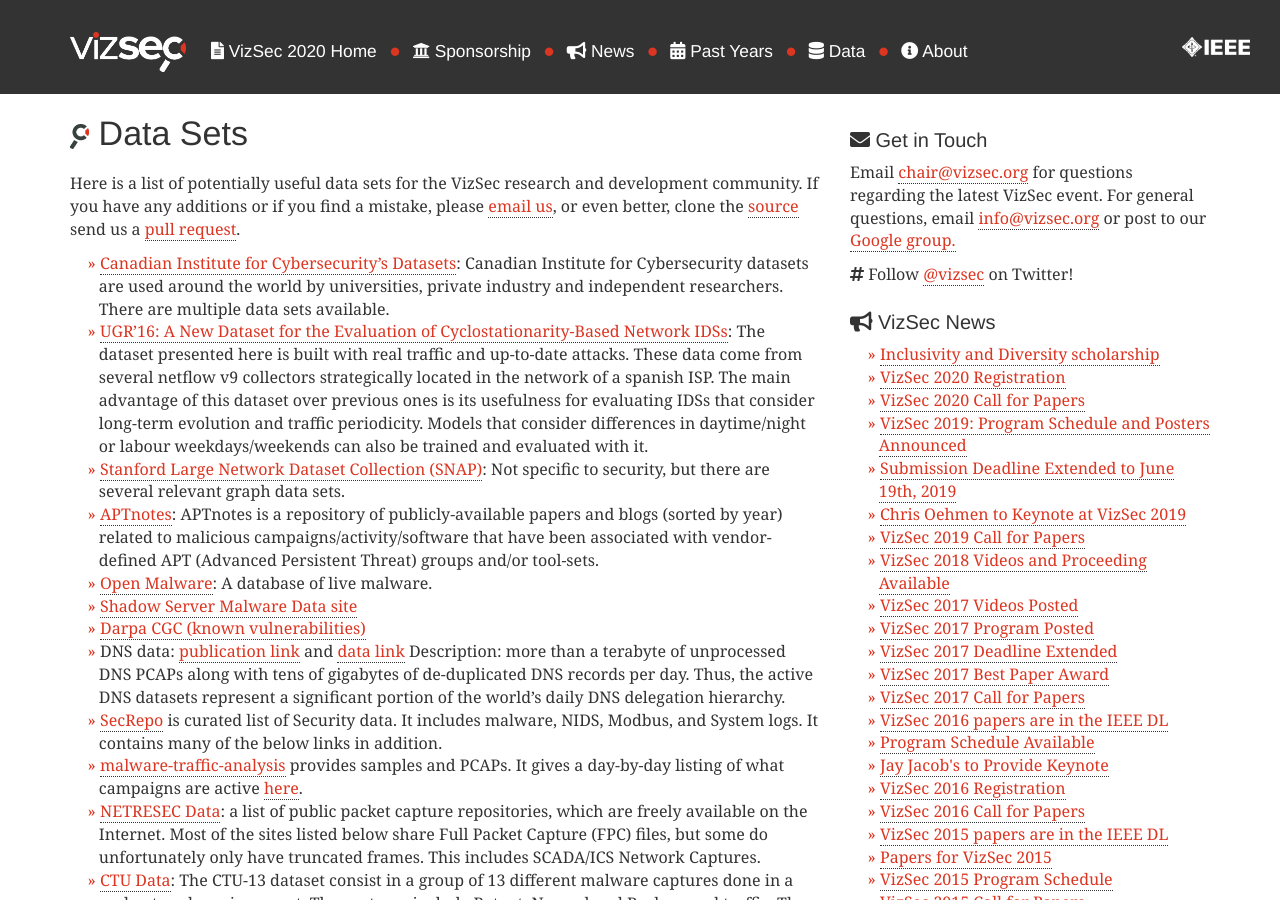
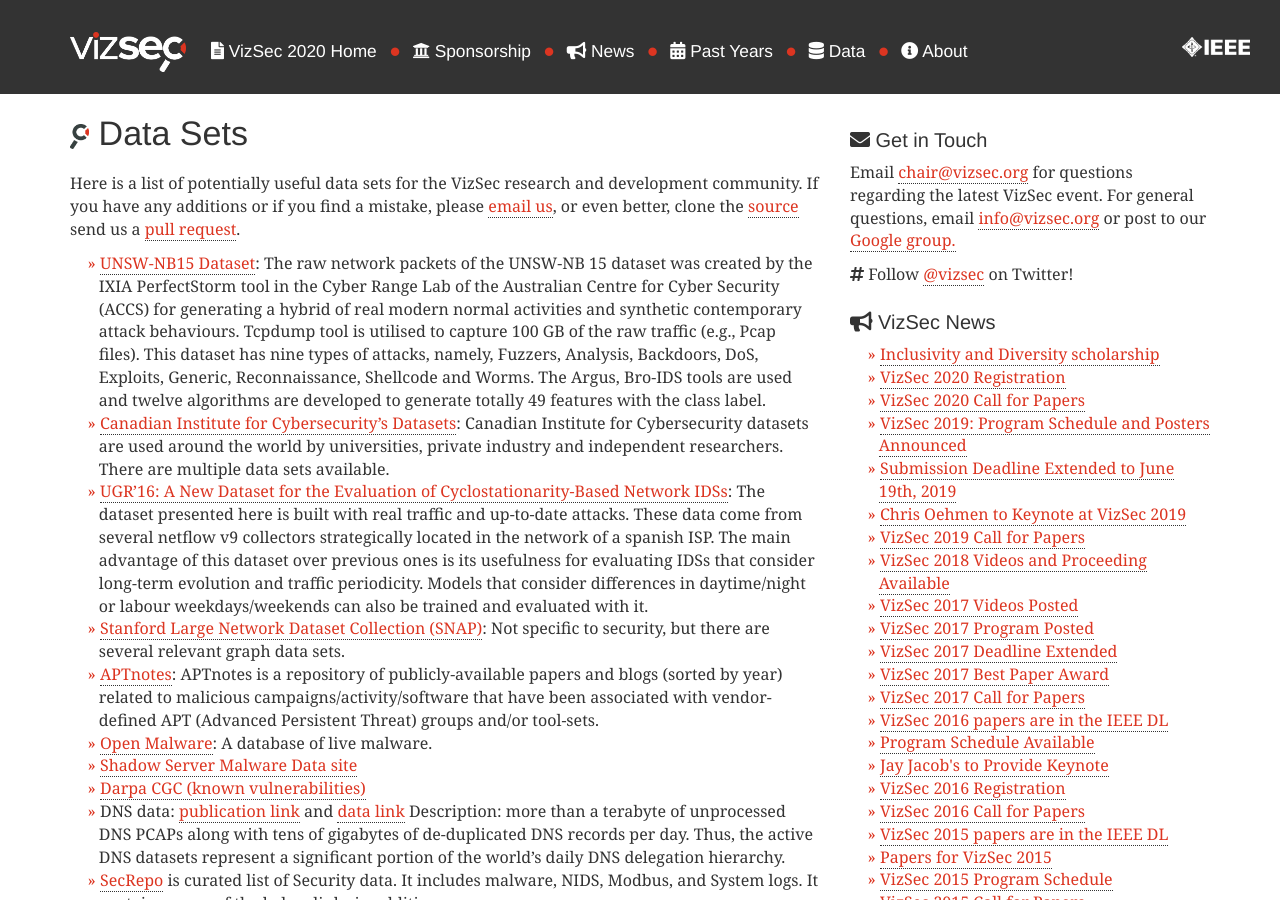
Before and after one commit to vizsec/vizsec.github.io, a Jekyll site: the page built from data/index.md, in a window 1280 px wide and 900 px high. Built offline with Jekyll 4.4.1, drawn with Linux system fonts in a browser that asks for light colours; nearby versions of some CDN libraries.

Commit message:
added UNSW-NB15 Dataset to the data page

```diff
--- a/data/index.md
+++ b/data/index.md
@@ -5,6 +5,7 @@
 
 Here is a list of potentially useful data sets for the VizSec research and development community. If you have any additions or if you find a mistake, please [email us](info@vizsec.org), or even better, clone the [source](https://github.com/vizsec/vizsec.github.io) send us a [pull request](https://help.github.com/articles/about-pull-requests/).
 
+* [UNSW-NB15 Dataset](https://www.unsw.adfa.edu.au/unsw-canberra-cyber/cybersecurity/ADFA-NB15-Datasets/): The raw network packets of the UNSW-NB 15 dataset was created by the IXIA PerfectStorm tool in the Cyber Range Lab of the Australian Centre for Cyber Security (ACCS) for generating a hybrid of real modern normal activities and synthetic contemporary attack behaviours. Tcpdump tool is utilised to capture 100 GB of the raw traffic (e.g., Pcap files). This dataset has nine types of attacks, namely, Fuzzers, Analysis, Backdoors, DoS, Exploits, Generic, Reconnaissance, Shellcode and Worms. The Argus, Bro-IDS tools are used and twelve algorithms are developed to generate totally 49 features with the class label.
 * [Canadian Institute for Cybersecurity's Datasets](https://www.unb.ca/cic/datasets/index.html): Canadian Institute for Cybersecurity datasets are used around the world by universities, private industry and independent researchers. There are multiple data sets available.
 * [UGR'16: A New Dataset for the Evaluation of Cyclostationarity-Based Network IDSs](https://nesg.ugr.es/nesg-ugr16): The dataset presented here is built with real traffic and up-to-date attacks. These data come from several netflow v9 collectors strategically located in the network of a spanish ISP. The main advantage of this dataset over previous ones is its usefulness for evaluating IDSs that consider long-term evolution and traffic periodicity. Models that consider differences in daytime/night or labour weekdays/weekends can also be trained and evaluated with it.
 * [Stanford Large Network Dataset Collection (SNAP)](https://snap.stanford.edu/data/index.html): Not specific to security, but there are several relevant graph data sets.
```
